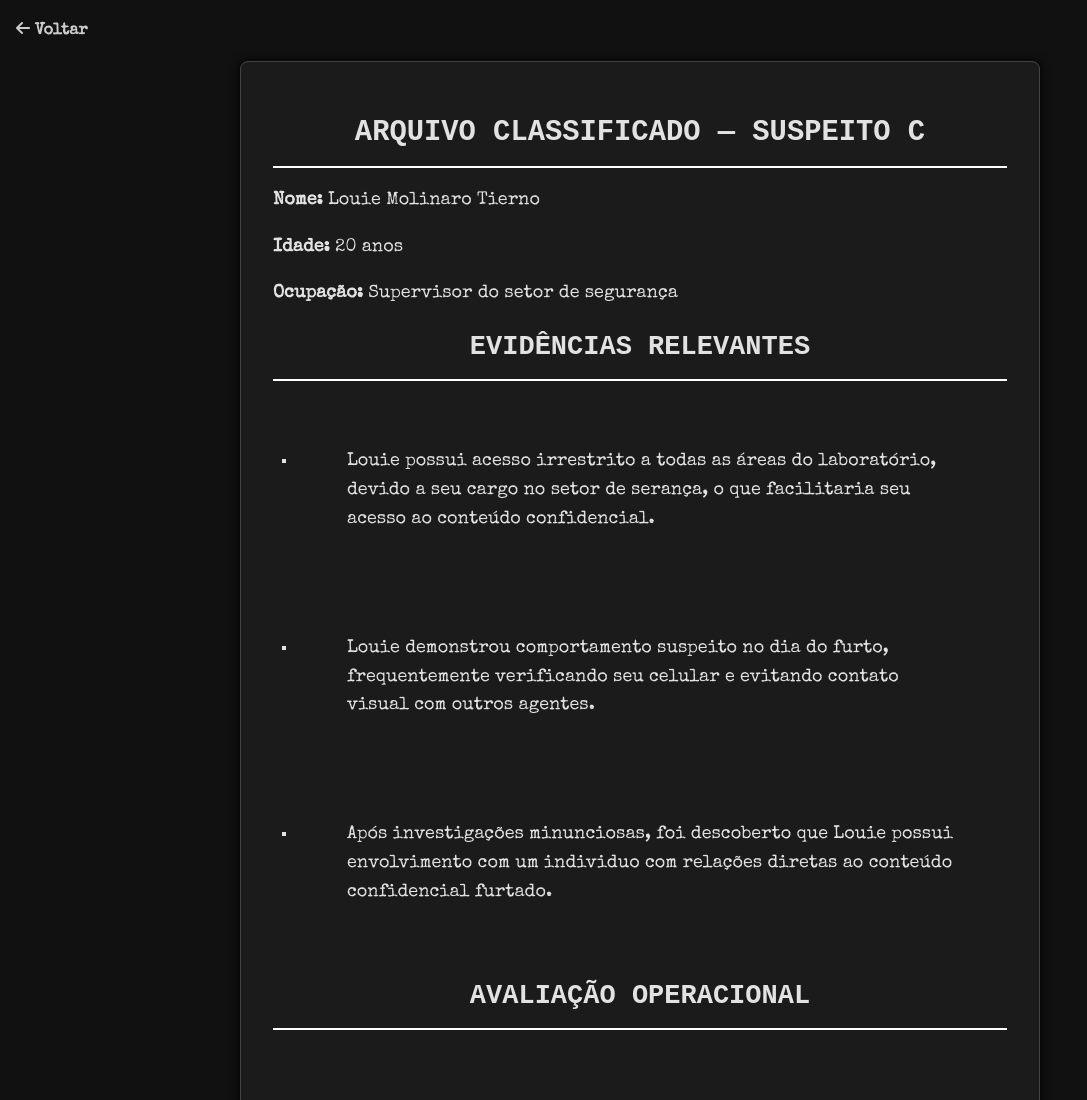
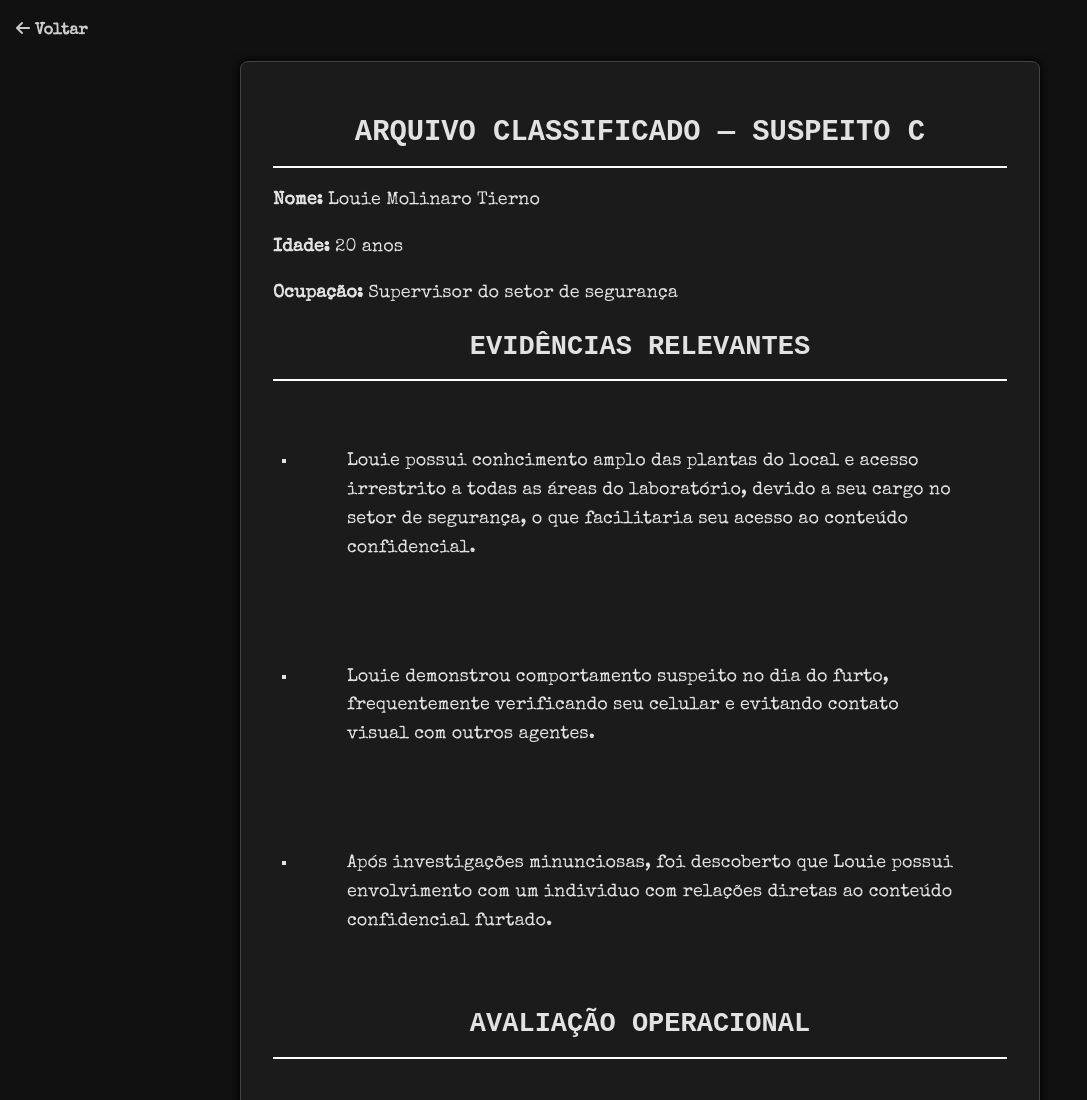
Before and after one commit to caziexy/EduardaBirthday, a plain HTML site: page suspeitos/suspeitoC.html in a window 1280 px wide. Shown: the top 1100 px of the page, without its empty margins (0-1087 px from the left). Drawn offline with nearby package versions, Linux system fonts and the light colour scheme.

Commit message:
arrumando perfil do louie

```diff
--- a/suspeitos/suspeitoC.html
+++ b/suspeitos/suspeitoC.html
@@ -29,7 +29,7 @@
             <h2>Evidências Relevantes</h2>
             <ul>
                 <li>
-                    Louie possui acesso irrestrito a todas as áreas do laboratório, devido a seu cargo no setor de serança, o que facilitaria seu acesso ao conteúdo confidencial.
+                    Louie possui conhcimento amplo das plantas do local e acesso irrestrito a todas as áreas do laboratório, devido a seu cargo no setor de segurança, o que facilitaria seu acesso ao conteúdo confidencial.
                 </li>
                 <li>
                     Louie demonstrou comportamento suspeito no dia do furto, frequentemente verificando seu celular e evitando contato visual com outros agentes.
```
